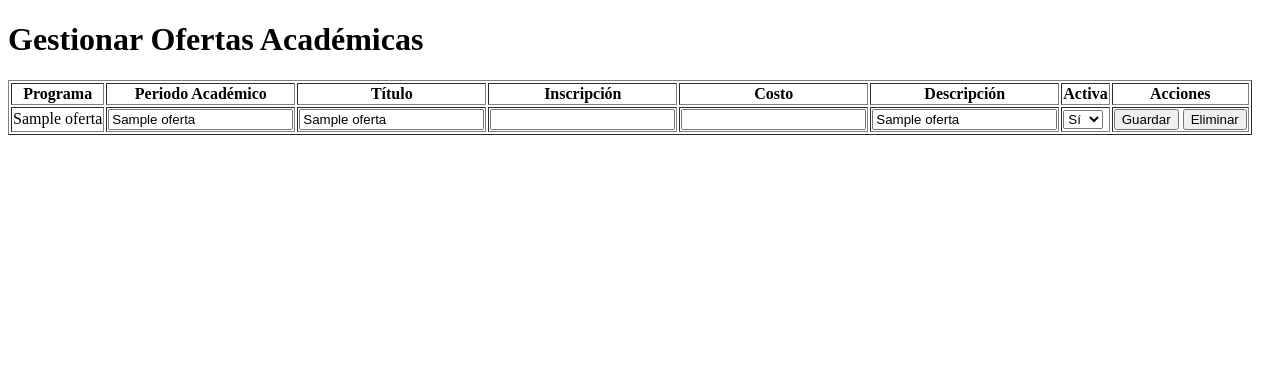
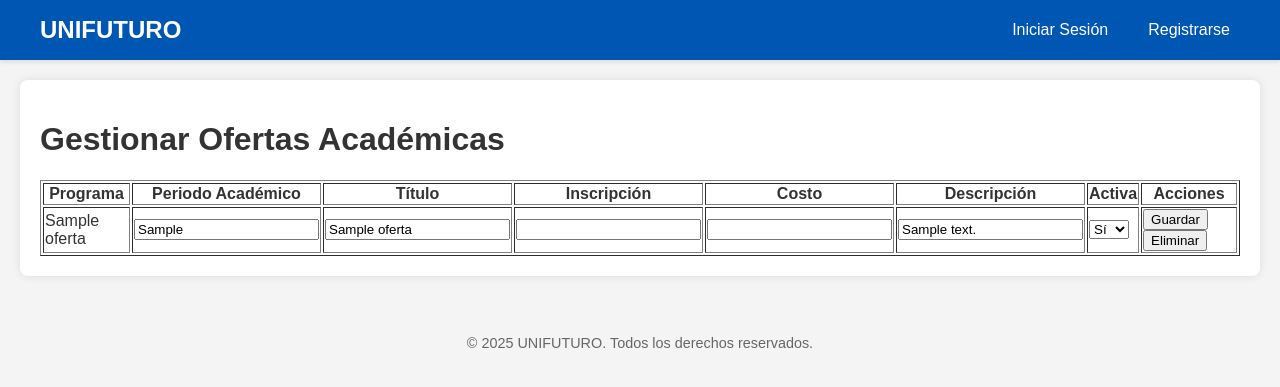
Before and after one commit to jgayon/unifuturo_portal, a Flask app: template unifuturo_app/templates/admin/manage_offers.html in a window 1280 px wide. Shown: the top 387 px of the page. Run offline with Flask 3, Linux system fonts and the light colour scheme; the template is opened without the code that fills it: most values are stand-ins (such as "Sample title", 1, 10 or a date in 2020).

Commit message:
Update Gestion de Ofertas
Modificacion del layout de las ofertas y se completo la funcionalidad con la base de datos.

```diff
--- a/unifuturo_app/app.py
+++ b/unifuturo_app/app.py
@@ -422,31 +422,47 @@ def admin_manage_offers():
         oferta_id = request.form['id_oferta']
 
         if action == 'Editar':
-            titulo = request.form['titulo_conduce']
-            periodo = request.form['periodo_academico']
-            activa = request.form['activa']
+            try:
+                titulo = request.form['titulo_conduce']
+                periodo = request.form['periodo_academico']
+                costo_inscripcion = float(request.form['costo_inscripcion'].replace(',', '.'))
+                costo_programa = float(request.form['costo_programa'].replace(',', '.'))
+                descripcion = request.form['descripcion_oferta']
+                activa = request.form['activa']
 
-            update_query = '''
-                UPDATE "Oferta"
-                SET titulo_conduce = :titulo_conduce,
-                    periodo_academico = :periodo_academico,
-                    activa = :activa
-                WHERE id_oferta = :id_oferta
-            '''
-            execute_query(update_query, {
-                'titulo_conduce': titulo,
-                'periodo_academico': periodo,
-                'activa': activa,
-                'id_oferta': oferta_id
-            }, commit=True)
-            flash('Oferta actualizada.', 'success')
+                update_query = '''
+                    UPDATE "Oferta"
+                    SET titulo_conduce = :titulo_conduce,
+                        periodo_academico = :periodo_academico,
+                        costo_inscripcion = :costo_inscripcion,
+                        costo_programa = :costo_programa,
+                        descripcion_oferta = :descripcion_oferta,
+                        activa = :activa
+                    WHERE id_oferta = :id_oferta
+                '''
+                execute_query(update_query, {
+                    'titulo_conduce': titulo,
+                    'periodo_academico': periodo,
+                    'costo_inscripcion': costo_inscripcion,
+                    'costo_programa': costo_programa,
+                    'descripcion_oferta': descripcion,
+                    'activa': activa,
+                    'id_oferta': oferta_id
+                })
+                flash('Oferta actualizada.', 'success')
+            except ValueError:
+                flash('Los campos de costo deben ser números válidos.', 'danger')
 
         elif action == 'Eliminar':
             delete_query = 'DELETE FROM "Oferta" WHERE id_oferta = :id_oferta'
-            execute_query(delete_query, {'id_oferta': oferta_id}, commit=True)
+            execute_query(delete_query, {'id_oferta': oferta_id})
             flash('Oferta eliminada.', 'info')
 
-    ofertas = execute_query('SELECT * FROM "Oferta"', fetchall=True)
+    ofertas = execute_query('''
+    SELECT o.*, p.nombre AS PROGRAMA_NOMBRE
+    FROM "Oferta" o
+    JOIN "Programa" p ON o.id_programa = p.id_programa
+''', fetchall=True)
     return render_template('admin/manage_offers.html', ofertas=ofertas)
 
 
--- a/unifuturo_app/database.py
+++ b/unifuturo_app/database.py
@@ -25,6 +25,8 @@ def get_db_connection():
 
 
 def execute_query(query, params=None, fetchone=False, fetchall=False):
+    conn = None
+    cursor = None
     try:
         conn = get_db_connection()
         cursor = conn.cursor()
@@ -44,6 +46,7 @@ def execute_query(query, params=None, fetchone=False, fetchall=False):
                 return [dict(zip(columns, row)) for row in rows]
             return []
 
+        # Solo se hace commit si NO es fetchone ni fetchall
         conn.commit()
         return True
 
@@ -59,6 +62,7 @@ def execute_query(query, params=None, fetchone=False, fetchall=False):
             conn.close()
 
 
+
 if __name__ == '__main__':
     conn = get_db_connection()
     if conn:
--- a/unifuturo_app/templates/admin/manage_offers.html
+++ b/unifuturo_app/templates/admin/manage_offers.html
@@ -1,12 +1,10 @@
+{% extends 'layout.html' %}
 
-<!DOCTYPE html>
-<html lang="es">
-<head>
-    <meta charset="UTF-8">
-    <title>Gestionar Ofertas Académicas</title>
-</head>
-<body>
+{% block title %}Gestionar Ofertas Académicas{% endblock %}
+
+{% block content %}
 <h1>Gestionar Ofertas Académicas</h1>
+
 {% with messages = get_flashed_messages(with_categories=true) %}
   {% if messages %}
     <ul>
@@ -36,16 +34,16 @@
         <form action="{{ url_for('admin_manage_offers') }}" method="post">
             <input type="hidden" name="action" value="Editar">
             <input type="hidden" name="id_oferta" value="{{ oferta['ID_OFERTA'] }}">
-                <td>{{ oferta.PROGRAMA_NOMBRE }}</td>
-                <td><input type="text" name="periodo_academico" value="{{ oferta[PERIODO_ACADEMICO] }}"></td>
-                <td><input type="text" name="titulo_conduce" value="{{ oferta[TITULO_CONDUCE] }}"></td>
-                <td><input type="number" name="costo_inscripcion" value="{{ oferta[COSTO_INSCRIPCION] }}"></td>
-                <td><input type="number" name="costo_programa" value="{{ oferta[COSTO_PROGRAMA] }}"></td>
-                <td><input type="text" name="descripcion_oferta" value="{{ oferta[DESCRIPCION_OFERTA] }}"></td>
+            <td>{{ oferta['PROGRAMA_NOMBRE'] }}</td>
+            <td><input type="text" name="periodo_academico" value="{{ oferta['PERIODO_ACADEMICO'] }}"></td>
+            <td><input type="text" name="titulo_conduce" value="{{ oferta['TITULO_CONDUCE'] }}"></td>
+            <td><input type="number" name="costo_inscripcion" step="0.01" value="{{ oferta['COSTO_INSCRIPCION'] }}"></td>
+            <td><input type="number" name="costo_programa" step="0.01" value="{{ oferta['COSTO_PROGRAMA'] }}"></td>
+            <td><input type="text" name="descripcion_oferta" value="{{ oferta['DESCRIPCION_OFERTA'] }}"></td>
             <td>
                 <select name="activa">
-                        <option value="S" {% if oferta.ACTIVA == 'S' %}selected{% endif %}>Sí</option>
-                        <option value="N" {% if oferta.ACTIVA == 'N' %}selected{% endif %}>No</option>
+                    <option value="S" {% if oferta['ACTIVA'] == 'S' %}selected{% endif %}>Sí</option>
+                    <option value="N" {% if oferta['ACTIVA'] == 'N' %}selected{% endif %}>No</option>
                 </select>
             </td>
             <td>
@@ -53,7 +51,7 @@
         </form>
         <form action="{{ url_for('admin_manage_offers') }}" method="post" style="display:inline;">
             <input type="hidden" name="action" value="Eliminar">
-                <input type="hidden" name="id_oferta" value="{{ oferta[ID_OFERTA] }}">
+            <input type="hidden" name="id_oferta" value="{{ oferta['ID_OFERTA'] }}">
             <button type="submit" onclick="return confirm('¿Estás seguro de eliminar esta oferta?');">Eliminar</button>
         </form>
             </td>
@@ -61,5 +59,4 @@
 {% endfor %}
 </tbody>
 </table>
-</body>
-</html>
+{% endblock %}
```
Lines whose indentation alone changed are shown as unchanged.
